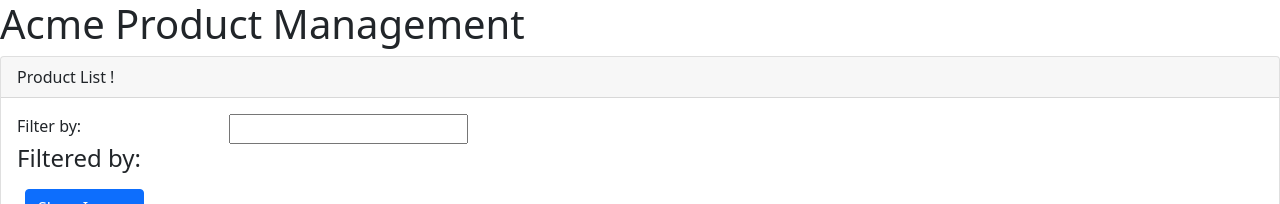
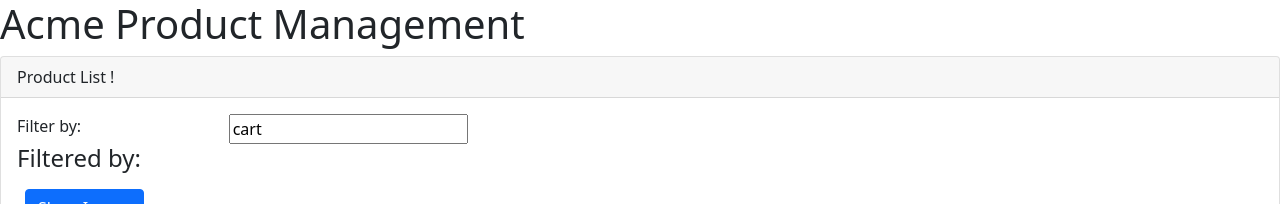
Before and after one commit to timothyAgevi/app-new, an Angular app: page / in a window 1280 px wide. Shown: the top 204 px of the page. Built offline with nearby package versions, Linux system fonts and the light colour scheme.

Commit message:
add ngModel on inputtext

```diff
--- a/src/app/products/product-list.component.html
+++ b/src/app/products/product-list.component.html
@@ -6,7 +6,8 @@
       <div class='row'>
         <div class='col-md-2'>Filter by:</div>
         <div class='col-md-4'>
-          <input type='text'/>
+          <input type='text'
+          [(ngModel)]='listFilter'/>
         </div>
       </div>
       <div class='row'>
```
